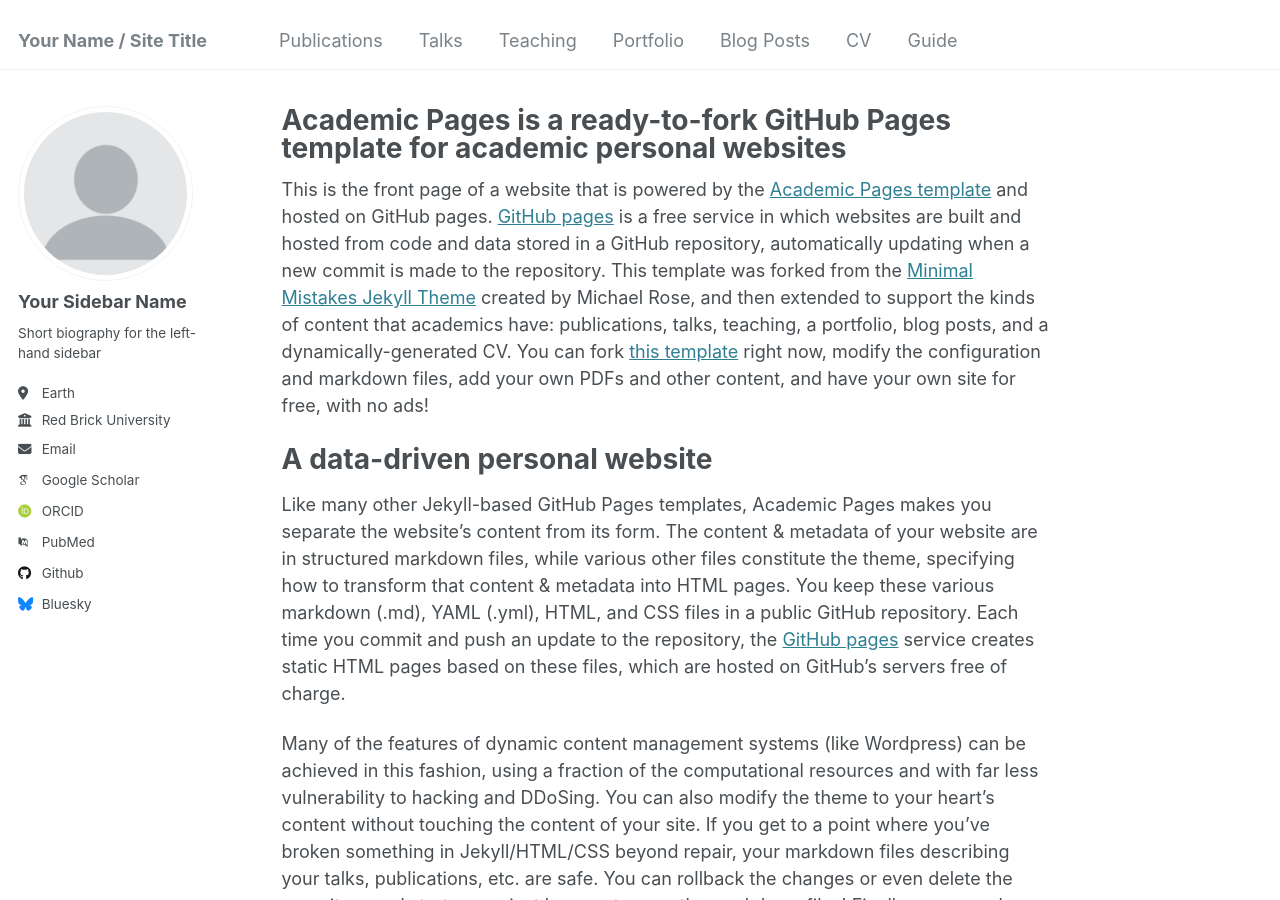
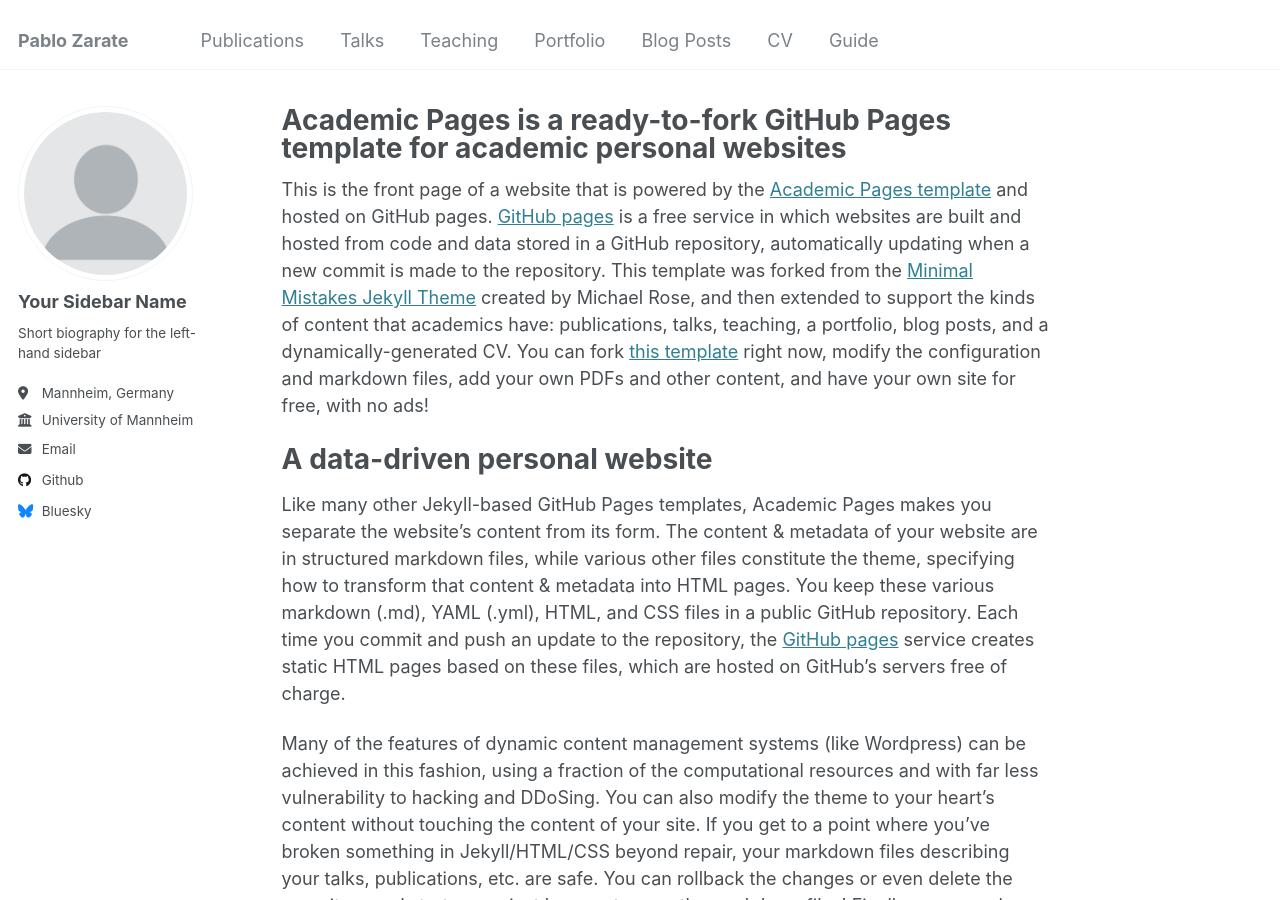
Before and after one commit to pblozarate/pblozarate.github.io, a Jekyll site: the page built from _pages/about.md, in a window 1280 px wide and 900 px high. Built offline with Jekyll 4.4.1, drawn with Linux system fonts in a browser that asks for light colours; some web fonts are replaced.

Commit message:
Update _config.yml

```diff
--- a/_config.yml
+++ b/_config.yml
@@ -8,7 +8,7 @@
 
 # Basic Site Settings
 locale                   : "en-US"
-title                    : "Your Name / Site Title"
+title                    : "Pablo Zarate"
 title_separator          : "-"
 name                     : &name "Your Name"
 description              : &description "personal description"
@@ -25,18 +25,18 @@
   name             : "Your Sidebar Name"
   pronouns         : # example: "she/her"
   bio              : "Short biography for the left-hand sidebar"
-  location         : "Earth"
-  employer         : "Red Brick University"
+  location         : "Mannheim, Germany"
+  employer         : "University of Mannheim"
   uri              : # URL
-  email            : "none@example.org"
+  email            : "zaratecisternas@gmail.com"
 
   # Academic websites
   arxiv            : # URL - Update with the correct link to your profile
-  googlescholar    : "https://scholar.google.com/citations?user=PS_CX0AAAAAJ"
+  googlescholar    : # "https://scholar.google.com/citations?user=PS_CX0AAAAAJ"
   impactstory      : # URL
-  orcid            : "http://orcid.org/yourorcidurl"
+  orcid            : # "http://orcid.org/yourorcidurl"
   semantic         : # URL
-  pubmed           : "https://www.ncbi.nlm.nih.gov/pubmed/?term=john+snow"
+  pubmed           : # "https://www.ncbi.nlm.nih.gov/pubmed/?term=john+snow"
   researchgate     : # URL
   scopus           : # URL
 
```
